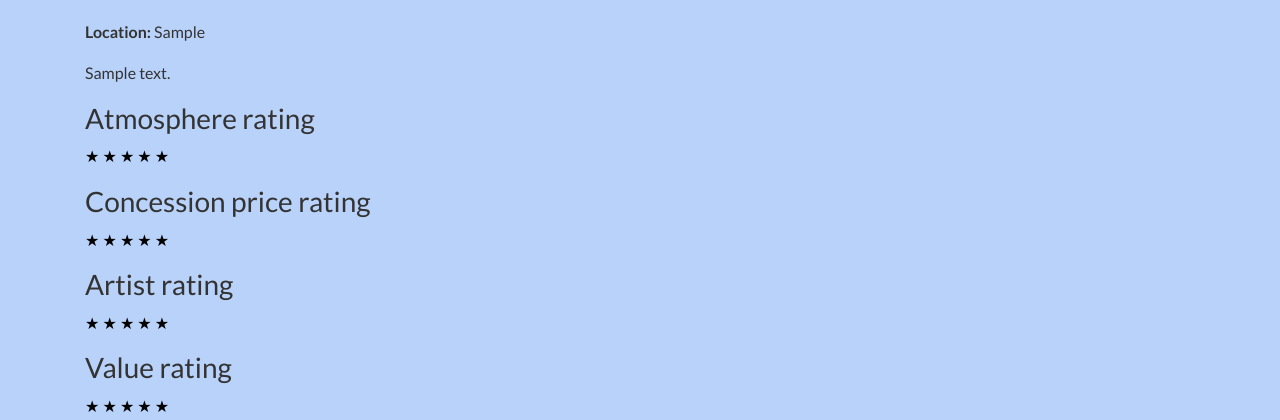
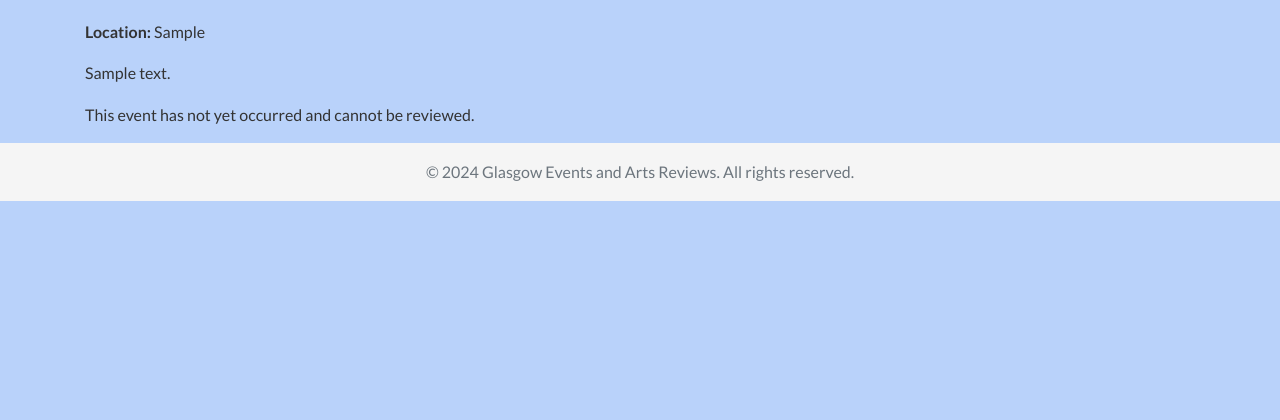
Before and after one commit to zhixitee/GEAARS, a Django app: a page that uses templates/events/choosenEvent.html in a window 1280 px wide. Shown: the part 461-881 px from the top of the page. After the commit the page ends 662 px from the top, so only its background shows below. Run offline with Django 3.2, Linux system fonts and the light colour scheme; tables that the repository leaves empty hold one stand-in row (values such as "Sample post"); some libraries are stand-ins or nearby versions.

Commit message:
Cannot access Event before the date

```diff
--- a/events/views.py
+++ b/events/views.py
@@ -29,6 +29,11 @@ def events(request):
 @login_required
 def make_a_review_discuss_event(request, event_slug):
     event = get_object_or_404(Event, slug=event_slug)
+
+    if event.date > timezone.now():
+        messages.error(request, "You cannot review an event before it has occurred.")
+        return redirect('events:choosen_event', event_slug=event.slug)
+
     if request.method == 'POST':
         review_form = EventReviewForm(request.POST, prefix="review")
         comment_form = CommentForm(request.POST, prefix="comment")
@@ -54,6 +59,7 @@ def make_a_review_discuss_event(request, event_slug):
         comment_form = CommentForm(prefix="comment")
 
     context = {
+        'now': timezone.now(),
         'event': event,
         'review_form': review_form,
         'comment_form': comment_form,
--- a/templates/events/choosenEvent.html
+++ b/templates/events/choosenEvent.html
@@ -6,6 +6,9 @@
 {% endblock %}
 
 {% block body_block %}
+
+
+
 <div class="event-details">
     <h1>{{ event.title }}</h1>
     <div class="event-image">
@@ -47,7 +50,7 @@
     }
 
     </style>
-
+    {% if event_has_occurred %}
     <form method="post" action="{% url 'events:make_a_review_discuss_event' event_slug=event.slug %}">
         {% csrf_token %}
 
@@ -74,7 +77,12 @@
         </div>
         {% endfor %}
 
+
+
         <button type="submit" name="make_a_review_discuss_event">Submit Review and Comment</button>
+        {% else %}
+        <p>This event has not yet occurred and cannot be reviewed.</p>
+        {% endif %}
     </form>
 
     <script>
```
